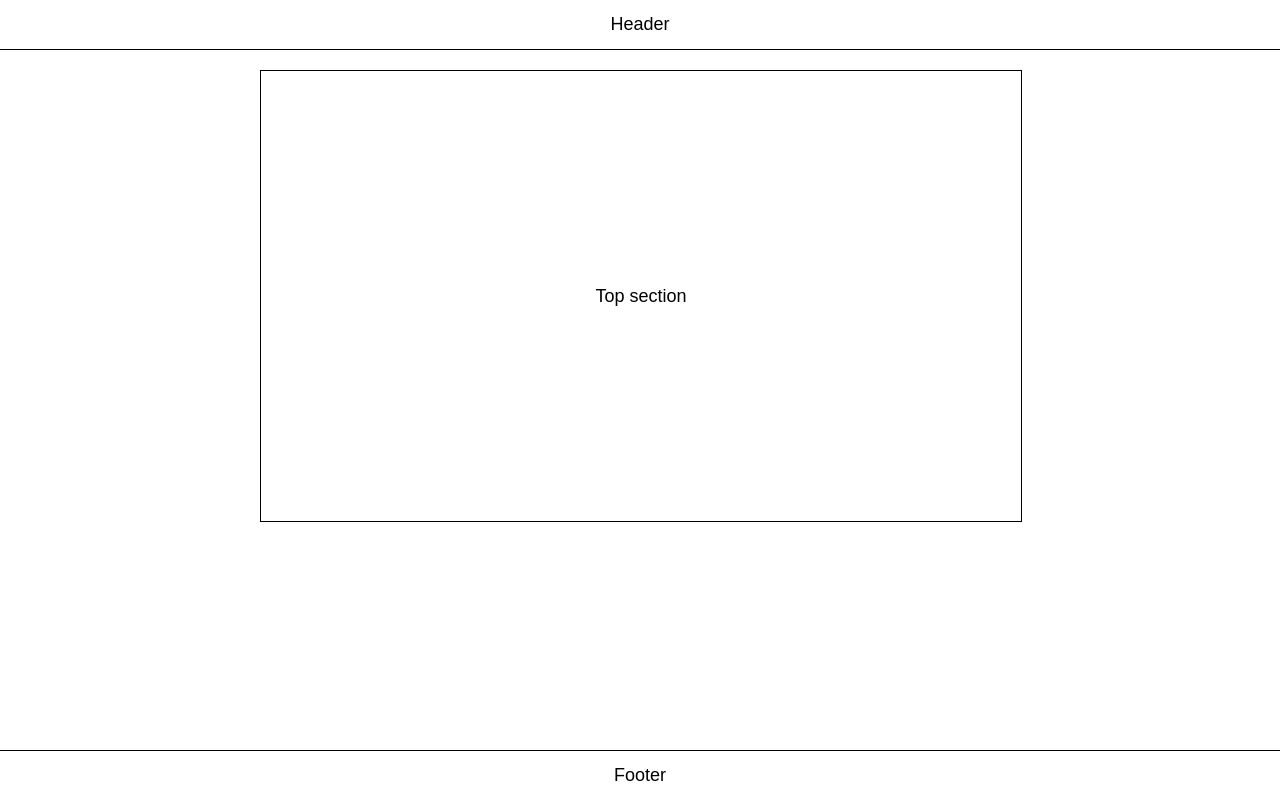
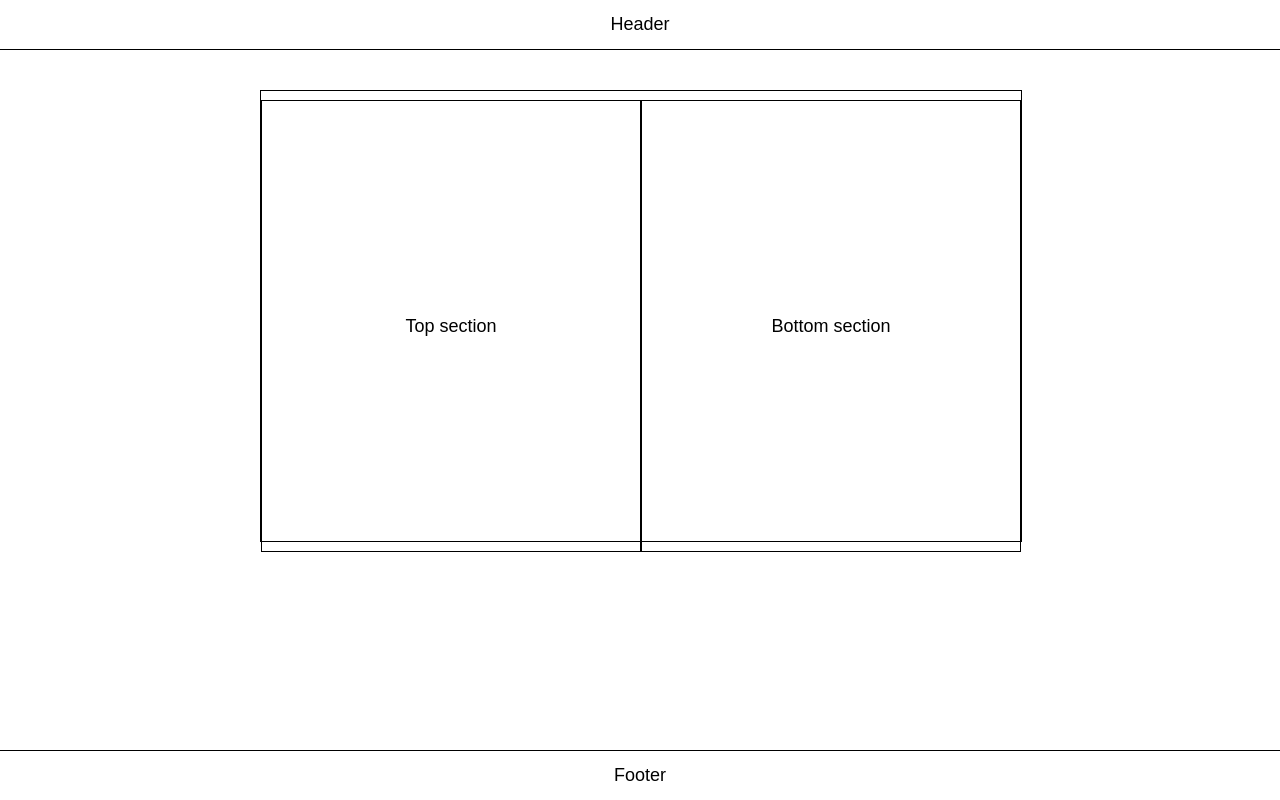
Before and after one commit to ooloo-io/github-flow-jkettmann, a plain HTML site: page src/index.html in a window 1280 px wide. Drawn offline with nearby package versions, Linux system fonts and the light colour scheme.

Commit message:
Add bottom section

```diff
--- a/src/index.html
+++ b/src/index.html
@@ -18,7 +18,12 @@
   </header>
   <main class="content">
     <section class="section">
-      Top section
+      <section class="section">
+        Top section
+      </section>
+      <section class="section">
+        Bottom section
+      </section>
     </section>
   </main>
   <footer class="footer">
--- a/src/styles.css
+++ b/src/styles.css
@@ -30,6 +30,7 @@ body {
 .section {
   height: 450px;
   width: 100%;
+  margin-top: 20px;
   display: flex;
   justify-content: center;
   align-items: center;
```
